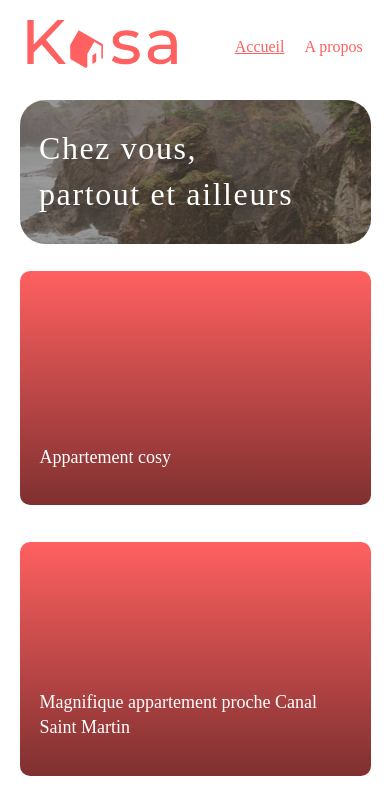
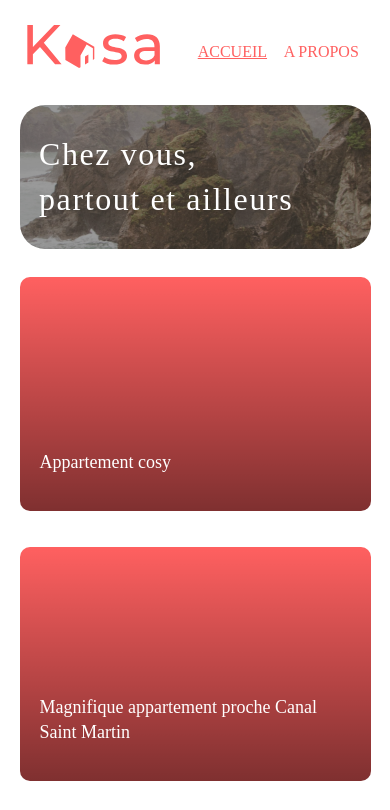
Before and after one commit to EtienneTrzpit/kasa, a React (Create React App) app: page / in a window 390 px wide. Shown: the top 810 px of the page. Built offline with nearby package versions, Linux system fonts and the light colour scheme.

Commit message:
header smartphone

```diff
--- a/src/assets/style/header.scss
+++ b/src/assets/style/header.scss
@@ -40,18 +40,22 @@
 @media (max-width: 768px) {
   .header {
     margin-left: 7vw;
-    margin-right: 7vw;
-    margin-top: 20px;
+    margin-right: -4vw;
+    margin-top: 3vh;
     &__logo img {
-      width: 150px;
+      width: 34vw;
     }
     &__nav {
-      margin-left: -10px;
+      & ul {
+        margin-left: -18vw;
+        margin-right: 18vw;
+      }
       & li {
-        margin-left: 20px;
+        margin-right: -6vw;
       }
       & a {
-        font-size: 16px;
+        font-size: 1em;
+        text-transform: uppercase;
       }
     }
   }
```
